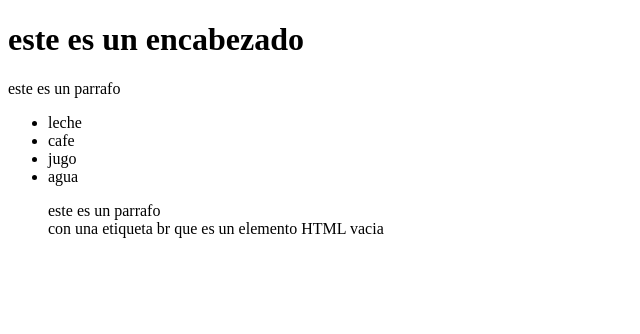
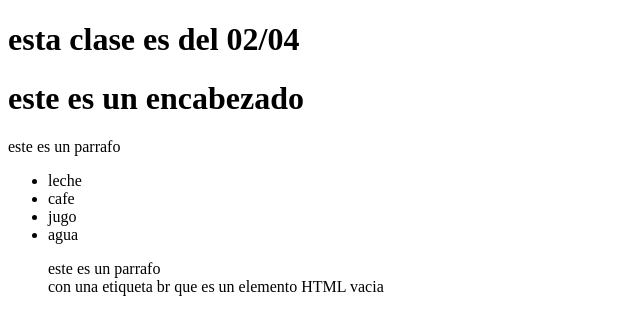
Before and after one commit to Josexde/31_03_20025_semana2, a plain HTML site: page index.html in a window 1280 px wide. Shown: the whole page, without its empty margins (0-640 px from the left). Drawn offline with Linux system fonts and the light colour scheme.

Commit message:
Update index.html

```diff
--- a/index.html
+++ b/index.html
@@ -7,6 +7,7 @@
     <title>Document</title>
 </head>
 <body>
+    <h1>esta clase es del 02/04</h1>
     <h1> este es un encabezado</h1>
     <p> este es un parrafo</p>
 <ul>
```
